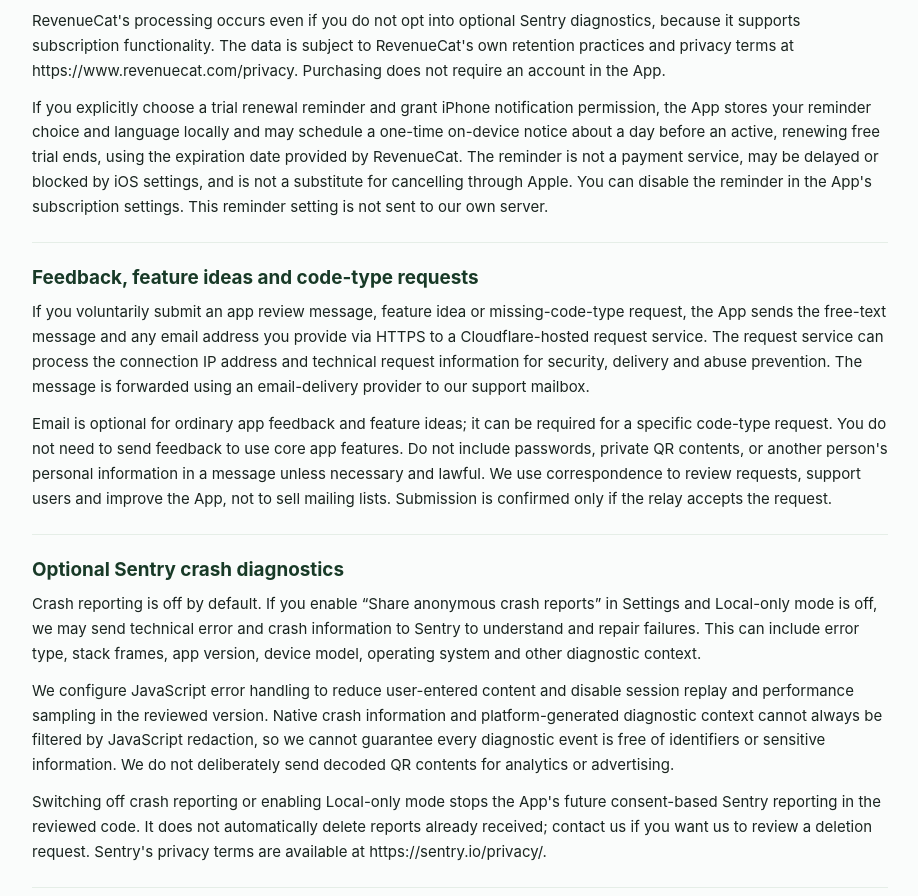
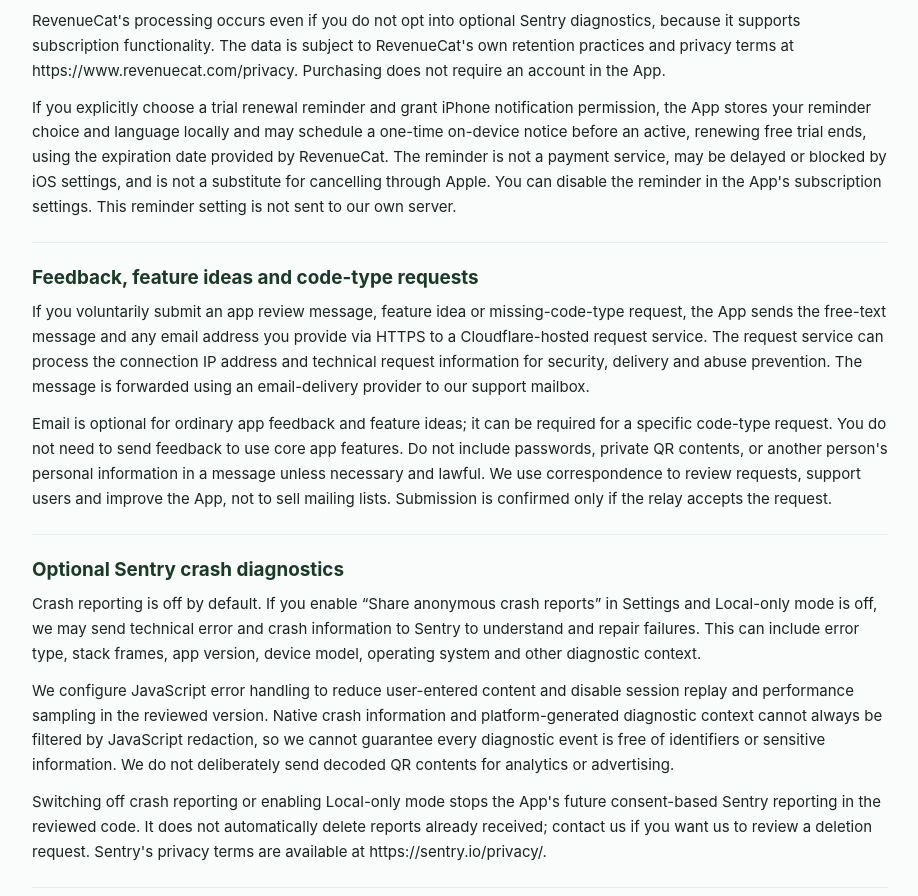
Before and after one commit to povilasbrand/qr-code-limitless-legal, a plain HTML site: page privacy.html in a window 1280 px wide. Shown: the part 2246-3142 px from the top of the page, without its empty margins (180-1098 px from the left). Drawn offline with Linux system fonts and the light colour scheme.

Commit message:
docs: keep trial reminder timing accurate across app versions

```diff
--- a/privacy.html
+++ b/privacy.html
@@ -49,7 +49,7 @@ footer{max-width:900px;margin:auto;padding:20px 22px 44px;font-size:13px;color:#
 <p>Switching on Local-only mode disables the App&#39;s supported automatic public-data lookups while allowing core offline scanning and code creation. Links you choose to open in other apps or websites are handled by those destinations and their policies. Third-party content may be incomplete, outdated or incorrect.</p></section>
 <section id="s6" aria-labelledby="h6"><h2 id="h6">App Store purchases and RevenueCat</h2><p>Apple (or the applicable app marketplace) processes charges, refunds and payment credentials. We do not receive your full payment-card number. Our purchase-management service, RevenueCat, processes an App User ID generated anonymously by its SDK when no account is used, transaction and receipt details, product and entitlement status, and basic technical information such as app/platform version, locale and relevant timestamps to validate purchases, detect abuse and restore Premium access.</p>
 <p>RevenueCat&#39;s processing occurs even if you do not opt into optional Sentry diagnostics, because it supports subscription functionality. The data is subject to RevenueCat&#39;s own retention practices and privacy terms at https://www.revenuecat.com/privacy. Purchasing does not require an account in the App.</p>
-<p>If you explicitly choose a trial renewal reminder and grant iPhone notification permission, the App stores your reminder choice and language locally and may schedule a one-time on-device notice about a day before an active, renewing free trial ends, using the expiration date provided by RevenueCat. The reminder is not a payment service, may be delayed or blocked by iOS settings, and is not a substitute for cancelling through Apple. You can disable the reminder in the App&#39;s subscription settings. This reminder setting is not sent to our own server.</p></section>
+<p>If you explicitly choose a trial renewal reminder and grant iPhone notification permission, the App stores your reminder choice and language locally and may schedule a one-time on-device notice before an active, renewing free trial ends, using the expiration date provided by RevenueCat. The reminder is not a payment service, may be delayed or blocked by iOS settings, and is not a substitute for cancelling through Apple. You can disable the reminder in the App&#39;s subscription settings. This reminder setting is not sent to our own server.</p></section>
 <section id="s7" aria-labelledby="h7"><h2 id="h7">Feedback, feature ideas and code-type requests</h2><p>If you voluntarily submit an app review message, feature idea or missing-code-type request, the App sends the free-text message and any email address you provide via HTTPS to a Cloudflare-hosted request service. The request service can process the connection IP address and technical request information for security, delivery and abuse prevention. The message is forwarded using an email-delivery provider to our support mailbox.</p>
 <p>Email is optional for ordinary app feedback and feature ideas; it can be required for a specific code-type request. You do not need to send feedback to use core app features. Do not include passwords, private QR contents, or another person&#39;s personal information in a message unless necessary and lawful. We use correspondence to review requests, support users and improve the App, not to sell mailing lists. Submission is confirmed only if the relay accepts the request.</p></section>
 <section id="s8" aria-labelledby="h8"><h2 id="h8">Optional Sentry crash diagnostics</h2><p>Crash reporting is off by default. If you enable “Share anonymous crash reports” in Settings and Local-only mode is off, we may send technical error and crash information to Sentry to understand and repair failures. This can include error type, stack frames, app version, device model, operating system and other diagnostic context.</p>
```
